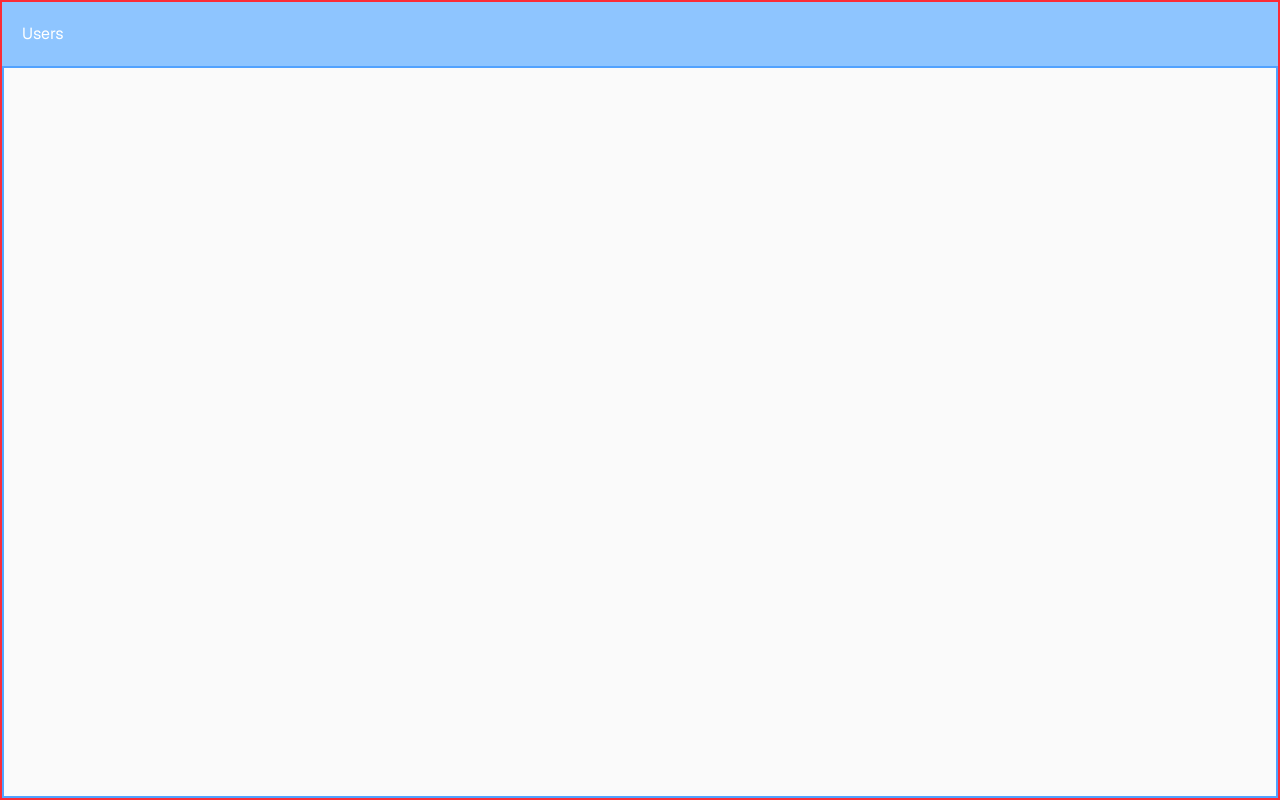
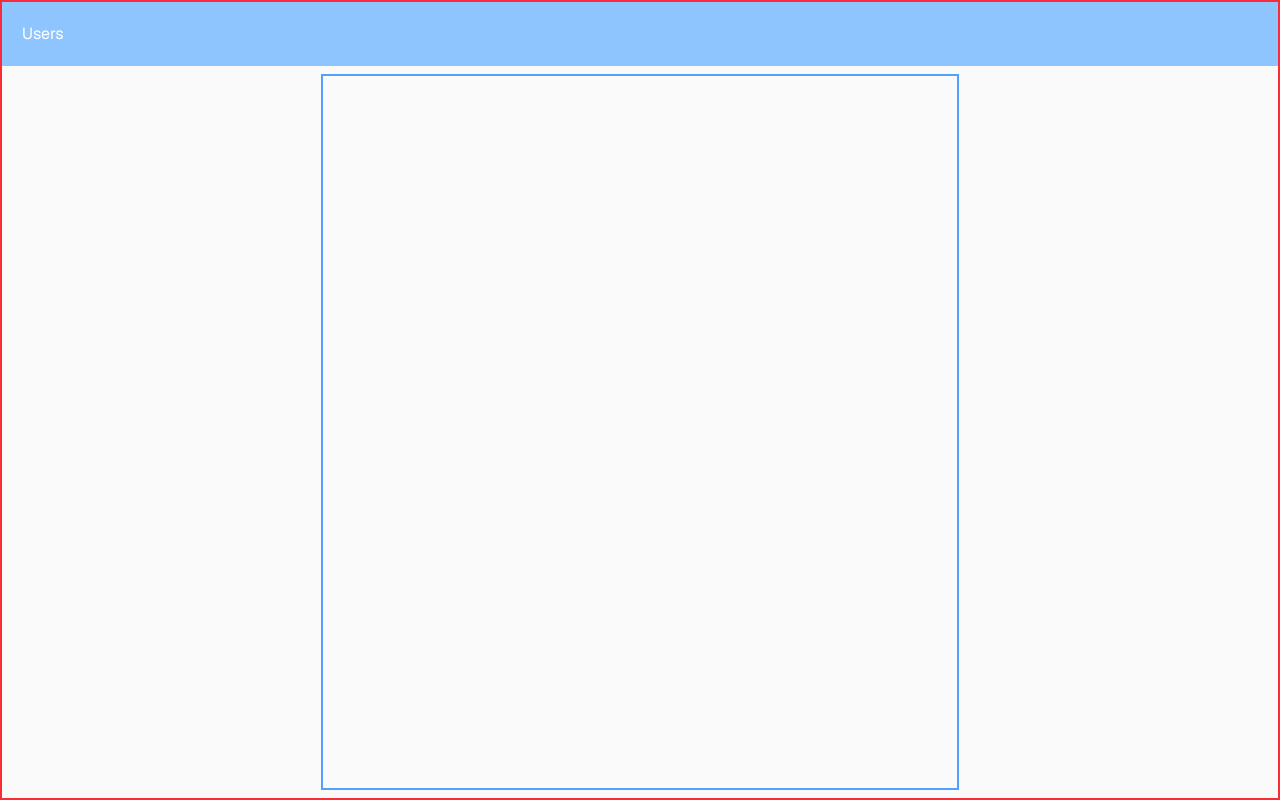
Before and after one commit to rineliniguezsosa/fullstackapp, a Next.js app: page / in a window 1280 px wide. Built offline with nearby package versions, Linux system fonts and the light colour scheme.

Commit message:
[FEAT] Changes to the form tag
- Changing the width to 50%
- Setting a margin of 2
- Using display flex to center the content

```diff
--- a/src/components/Form.tsx
+++ b/src/components/Form.tsx
@@ -2,7 +2,7 @@
 
 export default function Form() {
   return (
-    <form className="w-full h-screen border-2 border-blue-400">
+    <form className="w-1/2 h-screen m-2 flex items-center justify-center border-2 border-blue-400">
 
     </form>
   )
```
